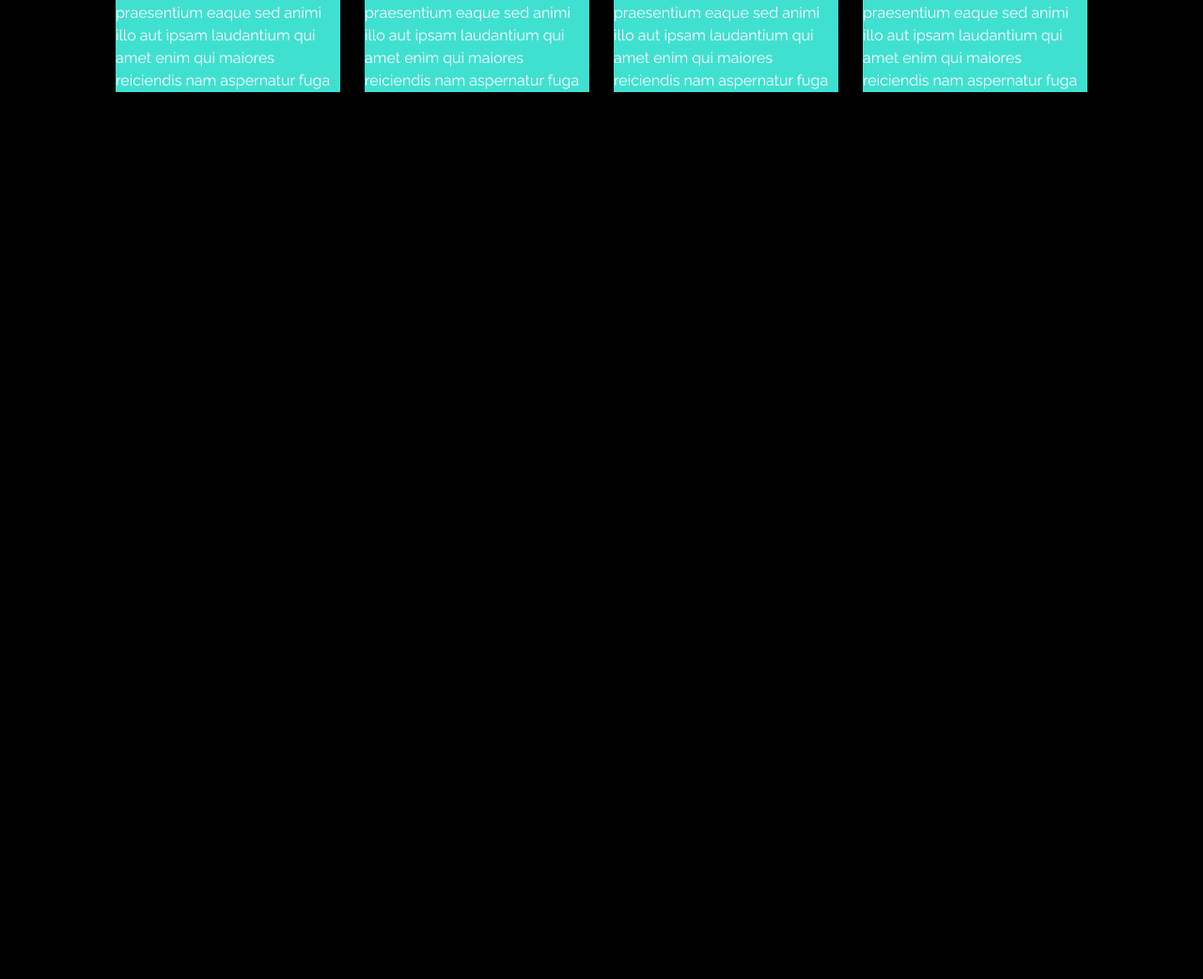
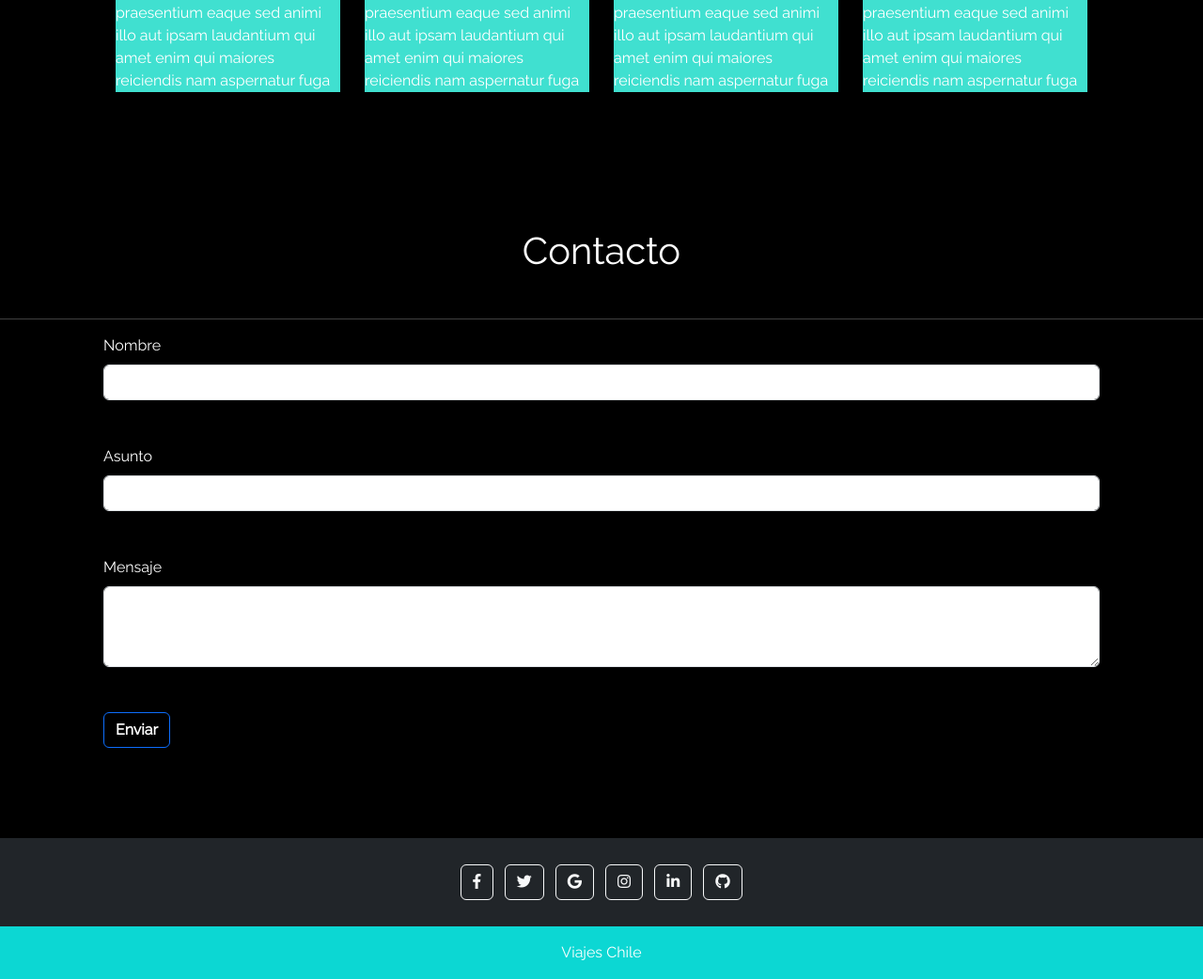
Before and after one commit to dlobosm/dlobosm.github.io, a plain HTML site: page index.html in a window 1280 px wide. Shown: the part 1857-2899 px from the top of the page at 94% size. Before the commit the page ends 2052 px from the top, so only its background shows below. Drawn offline with nearby package versions, Linux system fonts and the light colour scheme.

Commit message:
final parte 1

```diff
--- a/assets/css/style.css
+++ b/assets/css/style.css
@@ -1,33 +1,43 @@
 /*fuente del cuerpo de la pagina*/
 body {
     font-family: "Raleway", "Open Sans";
-    color:white;
+    color: white;
     background-color: black;
 }
 
 /* color de fondo de la seccion quienes somos*/
-.card{
+.card {
     background-color: black;
 }
 
-.card-text{color: white;
+.card-text {
+    color: white;
 }
 
 
 /*caracteristicas de los fa-iconos*/
-.fa-iconos{
+.fa-iconos {
     font-size: 2em;
-  color: #fff;
-  text-align: center;
-  background-color:turquoise;
+    color: #fff;
+    text-align: center;
+    background-color: turquoise;
 }
+
 /*alineacion sección destacados*/
-.card-body02{
-text-align: left;
-background-color: turquoise;
+.card-body02 {
+    text-align: left;
+    background-color: turquoise;
 
 }
-.card-img{
-height: 150px
 
+.card-img {
+    height: 150px
 }
+
+
+/*estilo del boton contacto*/
+.btn-primary {
+    --bs-btn-font-weight: 600;
+    --bs-btn-color: var(--bs-white);
+    --bs-btn-bg: var(--bd-violet-bg)
+}
--- a/index.html
+++ b/index.html
@@ -77,13 +77,11 @@
           <img src="assets/img/carousel3.jpg" class="d-block w-100" alt="imagen03">
         </div>
       </div>
-            <button class="carousel-control-prev" type="button" data-bs-target="#carouselExampleFade"
-                data-bs-slide="prev">
+      <button class="carousel-control-prev" type="button" data-bs-target="#carouselExampleFade" data-bs-slide="prev">
         <span class="carousel-control-prev-icon" aria-hidden="true"></span>
         <span class="visually-hidden">Previous</span>
       </button>
-            <button class="carousel-control-next" type="button" data-bs-target="#carouselExampleFade"
-                data-bs-slide="next">
+      <button class="carousel-control-next" type="button" data-bs-target="#carouselExampleFade" data-bs-slide="next">
         <span class="carousel-control-next-icon" aria-hidden="true"></span>
         <span class="visually-hidden">Next</span>
       </button>
@@ -250,48 +248,73 @@
   </section>
 
 
+  <!--sección contacto-->
+  <div class="container_h1" id="contacto">
+    <h1 class="text-white text-center  my-5">Contacto</h1>
+    <hr class="hr_linea">
+
+  </div>
+
+  <section class="container pb-5">
+    <div class="row mb-5 mx-3 justify-content-md-center ">
+
+      <div class="mb-5">
+        <label for="exampleFormControlInput1" class="form-label">Nombre</label>
+        <input type="email" class="form-control" id="exampleFormControlInput1" placeholder="">
+      </div>
+
+      <div class="mb-5">
+        <label for="exampleFormControlInput1" class="form-label">Asunto</label>
+        <input type="email" class="form-control" id="exampleFormControlInput1" placeholder="">
+      </div>
+
+      <div class="mb-5 ">
+        <label for="exampleFormControlTextarea1" class="form-label">Mensaje</label>
+        <textarea class="form-control" id="exampleFormControlTextarea1" rows="3"></textarea>
+      </div>
+
+      <div class="d-grid gap-2 d-md-block">
+        <button class="btn btn-primary" type="button">Enviar</button>
+      </div>
+
+  </section>
 
 
 
+  <footer class="bg-dark text-center text-white">
+    <!-- Grid container -->
+    <div class="container p-4 pb-0">
+      <!-- Section: Social media -->
+      <section class="mb-4">
+        <!-- Facebook -->
+        <a class="btn btn-outline-light btn-floating m-1" href="#!" role="button"><i class="fab fa-facebook-f"></i></a>
 
+        <!-- Twitter -->
+        <a class="btn btn-outline-light btn-floating m-1" href="#!" role="button"><i class="fab fa-twitter"></i></a>
 
+        <!-- Google -->
+        <a class="btn btn-outline-light btn-floating m-1" href="#!" role="button"><i class="fab fa-google"></i></a>
 
+        <!-- Instagram -->
+        <a class="btn btn-outline-light btn-floating m-1" href="#!" role="button"><i class="fab fa-instagram"></i></a>
 
+        <!-- Linkedin -->
+        <a class="btn btn-outline-light btn-floating m-1" href="#!" role="button"><i class="fab fa-linkedin-in"></i></a>
 
+        <!-- Github -->
+        <a class="btn btn-outline-light btn-floating m-1" href="#!" role="button"><i class="fab fa-github"></i></a>
+      </section>
+      <!-- Section: Social media -->
+    </div>
+    <!-- Grid container -->
 
-
-
-
-
-
-
-
-
-
-
-
-
-
-
-
-
-
-
-
-
-
-
-
-
-
-
-
-
-
-
-
-
-
+    <!-- Copyright -->
+    <div class="text-center p-3" style="background-color: rgba(10, 234, 230, 0.903);">
+      Viajes Chile
+      <a class="text-white" href=""></a>
+    </div>
+    <!-- Copyright -->
+  </footer>
 
 
 
```
Lines whose indentation alone changed are shown as unchanged.
